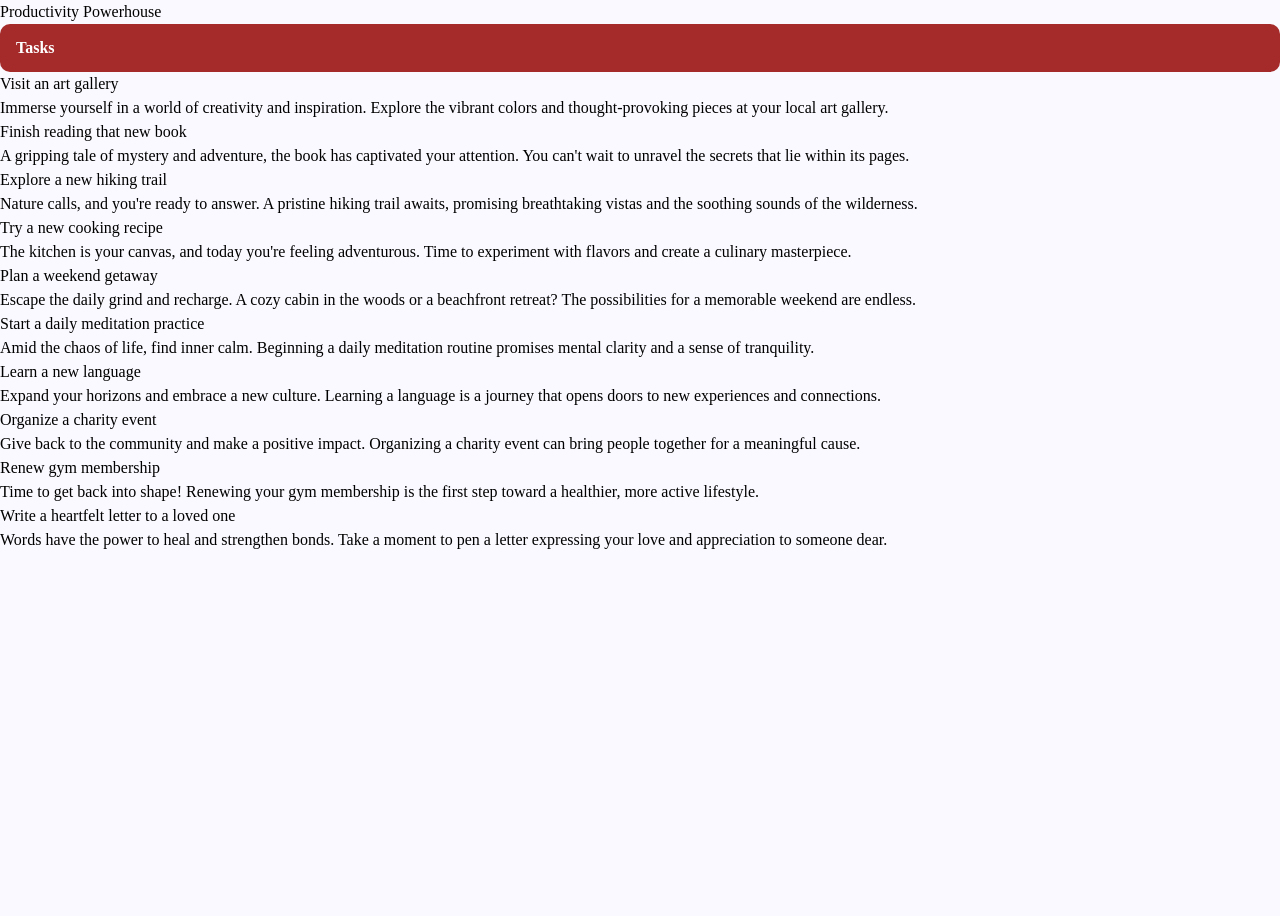
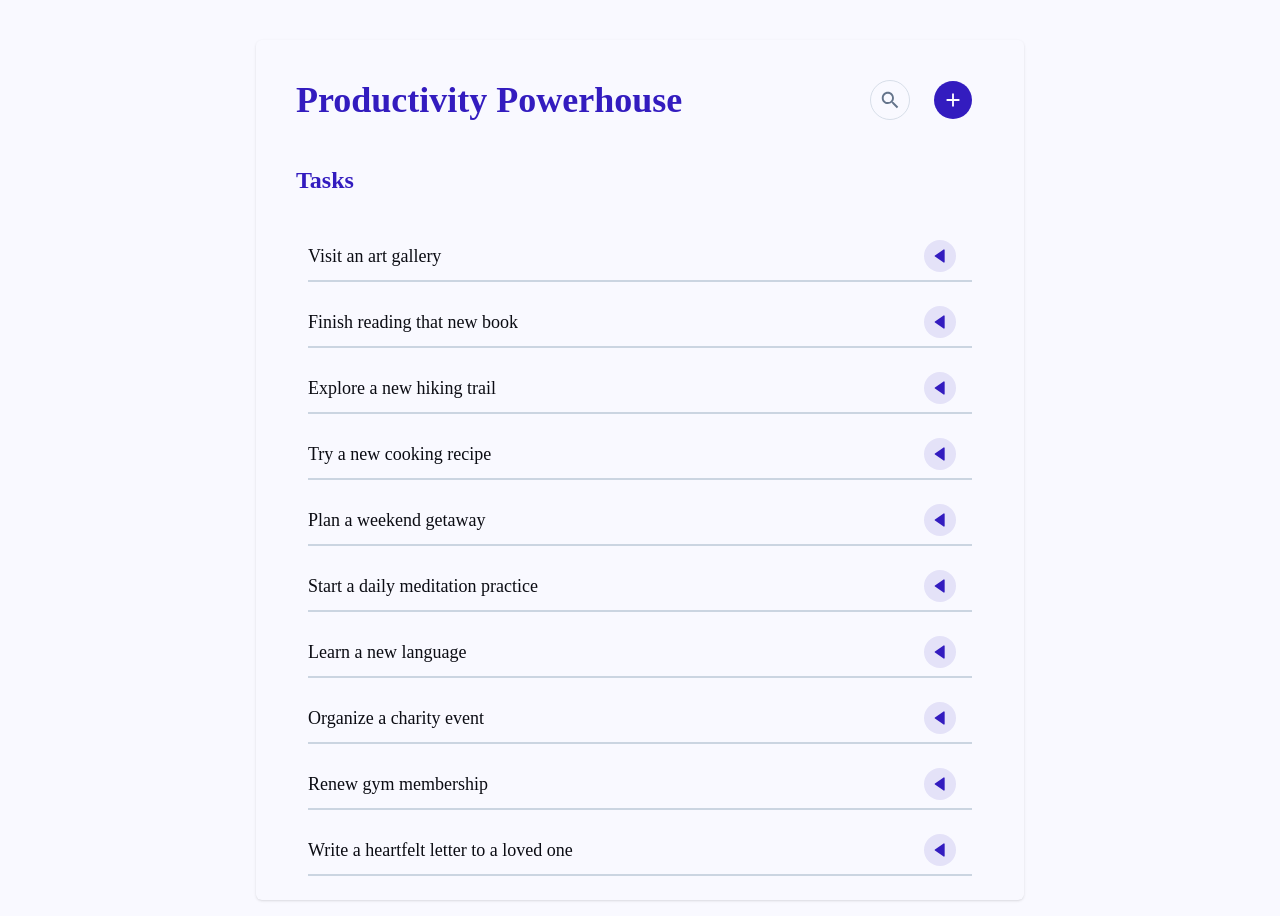
Before and after one commit to dhruvsakariya/Redington, a React (Create React App) app: page / in a window 1280 px wide. Before the commit the page ends 800 px from the top, so only its background shows below. Built offline with nearby package versions, Linux system fonts and the light colour scheme.

Commit message:
feat: Added mark as complete & show description feature

```diff
--- a/package.json
+++ b/package.json
@@ -14,6 +14,7 @@
     "moment": "^2.29.4",
     "react": "^18.2.0",
     "react-dom": "^18.2.0",
+    "react-icons": "^4.11.0",
     "react-redux": "^8.1.2",
     "react-scripts": "5.0.1",
     "typescript": "^4.9.5",
--- a/src/components/Task/Task.module.css
+++ b/src/components/Task/Task.module.css
@@ -2,12 +2,44 @@
 @tailwind components;
 @tailwind utilities;
 
-@layer components {
-    .myButton {
-        background-color: brown;
-        color: white;
-        padding: 12px 16px 12px 16px;
-        border-radius: 10px;
-        font-weight: 600;
-    }
+
+.title {
+    @apply text-primary font-[700] text-2xl md:text-3xl lg:text-4xl flex-1;
 }
+
+.tasks {
+    @apply text-primary py-3 text-xl md:text-2xl font-[600]
+}
+
+.taskContainer {
+    @apply flex items-start my-2;
+}
+
+.titleContainer {
+    @apply py-2 mx-3 flex flex-1 justify-between items-center border-b-2 border-slate-300 mb-2;
+}
+
+.descriptionHolder {
+    transition: transform .5s ease-in-out;
+}
+
+.taskDescription {
+    @apply mx-3 text-slate-600;
+
+    -webkit-user-select: none;
+    user-select: none;
+    max-height: 0;
+    overflow: hidden;
+    transition: max-height .5s ease-out, opacity 0.4s ease-out;
+    opacity: 0;
+}
+
+.showDescription {
+    opacity: 1;
+    transition: max-height .5s ease-in;
+    max-height: 200px;
+}
+
+.taskTitle {
+    @apply text-ink-primary text-lg cursor-pointer;
+}
--- a/src/components/Task/Task.tsx
+++ b/src/components/Task/Task.tsx
@@ -1,40 +1,103 @@
 import React from 'react';
 import { useAppSelector, useAppDispatch } from '../../app/hooks';
-import { todoState } from '../../store/todo/todoSlice';
+import {
+    completeTask,
+    showTaskDescription,
+    todoState,
+} from '../../store/todo/todoSlice';
+import { BiSolidLeftArrow } from 'react-icons/bi';
+import { IoMdSearch } from 'react-icons/io';
+import { BiPlus } from "react-icons/bi";
 
-import styles from "./Task.module.css";
-const { myButton } = styles;
+import styles from './Task.module.css';
+const {
+    tasks,
+    title,
+    taskTitle,
+    taskContainer,
+    titleContainer,
+    showDescription,
+    taskDescription,
+    descriptionHolder,
+} = styles;
 
 const Task = () => {
     const { list } = useAppSelector(todoState);
     const dispatch = useAppDispatch();
 
+    const handleShowDescription = (id: number) => {
+        dispatch(showTaskDescription(id));
+    };
+
+    const handleCompleteTask = (id: number) => {
+        dispatch(completeTask(id));
+    };
+
     return (
-        <main>
+        <main className=" w-full sm:w-[80%] md:w-[75%] lg:w-[60%]  mx-auto   px-[12px] sm:px-[24px] md:px-[32px] lg:px-[40px] py-2 mb-4  rounded-md mt-0 sm:mt-4 md:mt-8 lg:mt-10 shadow ">
+            <div className='flex items-center  my-8' >
+                <h1 className={title}>Productivity Powerhouse</h1>
+                <div className='border-slate-300/75 border rounded-full cursor-pointer mx-3 p-2 ' >
 
-            <h1>Productivity Powerhouse</h1>
+                    <IoMdSearch className='text-slate-500 ' size={22} />
+                </div>
+                <div className='bg-primary p-2 mx-3 rounded-full cursor-pointer' >
+                    <BiPlus className='text-white' size={22} />
+                </div>
+            </div>
 
-            <header>
-                <h3 className={myButton} >Tasks</h3>
+            <header className="mb-6">
+                <h3 className={tasks}>Tasks</h3>
             </header>
 
             <section>
-
-
-                {list.map(({ title, description, id }) => {
+                {list.map(
+                    (
+                        { title, description, id, displayDescription, isCompleted },
+                    ) => {
                         return (
-                        <div className="flex items-start" key={id}>
-                            <div className="checkbox">
-                                <input type="checkbox" id={id.toString()} hidden title="task status" />
+                            <div className={taskContainer} key={id}>
+                                <div className="checkbox flex pt-3 ">
+                                    <input
+                                        type="checkbox"
+                                        id={id.toString()}
+                                        checked={isCompleted}
+                                        hidden
+                                        title="task status"
+                                        onChange={() => handleCompleteTask(id)}
+                                    />
                                     <label htmlFor={id.toString()} className="check-box" />
                                 </div>
                                 <div>
-                                <label htmlFor={id.toString()}>{title}</label>
-                                <p>{description}</p>
+                                    <div className={`${titleContainer}`}>
+                                        <label
+                                            htmlFor={id.toString()}
+                                            className={`${taskTitle} ${isCompleted ? 'line-through' : null
+                                                } `}
+                                        >
+                                            {title}
+                                        </label>
+                                        <div
+                                            className="p-2 bg-primary/10 mr-4 rounded-full cursor-pointer"
+                                            onClick={() => handleShowDescription(id)}
+                                        >
+                                            <BiSolidLeftArrow
+                                                className={`${descriptionHolder} text-primary ${displayDescription ? '-rotate-[90deg]' : ''
+                                                    }`}
+                                            />
+                                        </div>
+                                    </div>
+                                    <p
+                                        className={`${taskDescription} ${displayDescription ? showDescription : ''
+                                            } `}
+                                    >
+                                        {description}
+                                    </p>
                                 </div>
                             </div>
                         );
-                })}
+                    }
+                )}
             </section>
         </main>
     );
--- a/src/store/todo/todoSlice.ts
+++ b/src/store/todo/todoSlice.ts
@@ -1,17 +1,19 @@
 import { PayloadAction, createSlice } from '@reduxjs/toolkit';
 import { RootState } from '../../app/index';
+import { reHydrate } from './todoThunk';
 
 interface Task {
     id: number;
     title: string;
     description: string;
     isCompleted: boolean;
+    displayDescription: boolean;
 }
 
 export interface TodoState {
     list: Task[];
 
-    form: Omit<Task, 'isCompleted' | 'id'>;
+    form: Omit<Task, 'isCompleted' | 'id' | 'displayDescription'>;
 }
 
 export const initialState: TodoState = {
@@ -22,6 +24,7 @@ export const initialState: TodoState = {
             description:
                 'Immerse yourself in a world of creativity and inspiration. Explore the vibrant colors and thought-provoking pieces at your local art gallery.',
             isCompleted: false,
+            displayDescription: false,
         },
         {
             id: 2,
@@ -29,6 +32,7 @@ export const initialState: TodoState = {
             description:
                 "A gripping tale of mystery and adventure, the book has captivated your attention. You can't wait to unravel the secrets that lie within its pages.",
             isCompleted: false,
+            displayDescription: false,
         },
 
         {
@@ -37,6 +41,7 @@ export const initialState: TodoState = {
             description:
                 "Nature calls, and you're ready to answer. A pristine hiking trail awaits, promising breathtaking vistas and the soothing sounds of the wilderness.",
             isCompleted: false,
+            displayDescription: false,
         },
 
         {
@@ -45,6 +50,7 @@ export const initialState: TodoState = {
             description:
                 "The kitchen is your canvas, and today you're feeling adventurous. Time to experiment with flavors and create a culinary masterpiece.",
             isCompleted: false,
+            displayDescription: false,
         },
 
         {
@@ -53,6 +59,7 @@ export const initialState: TodoState = {
             description:
                 'Escape the daily grind and recharge. A cozy cabin in the woods or a beachfront retreat? The possibilities for a memorable weekend are endless.',
             isCompleted: false,
+            displayDescription: false,
         },
 
         {
@@ -61,6 +68,7 @@ export const initialState: TodoState = {
             description:
                 'Amid the chaos of life, find inner calm. Beginning a daily meditation routine promises mental clarity and a sense of tranquility.',
             isCompleted: false,
+            displayDescription: false,
         },
 
         {
@@ -69,6 +77,7 @@ export const initialState: TodoState = {
             description:
                 'Expand your horizons and embrace a new culture. Learning a language is a journey that opens doors to new experiences and connections.',
             isCompleted: false,
+            displayDescription: false,
         },
 
         {
@@ -77,6 +86,7 @@ export const initialState: TodoState = {
             description:
                 'Give back to the community and make a positive impact. Organizing a charity event can bring people together for a meaningful cause.',
             isCompleted: false,
+            displayDescription: false,
         },
 
         {
@@ -85,6 +95,7 @@ export const initialState: TodoState = {
             description:
                 'Time to get back into shape! Renewing your gym membership is the first step toward a healthier, more active lifestyle.',
             isCompleted: false,
+            displayDescription: false,
         },
 
         {
@@ -93,6 +104,7 @@ export const initialState: TodoState = {
             description:
                 'Words have the power to heal and strengthen bonds. Take a moment to pen a letter expressing your love and appreciation to someone dear.',
             isCompleted: false,
+            displayDescription: false,
         },
     ],
     form: {
@@ -140,12 +152,26 @@ export const todoSlice = createSlice({
 
             state.list = [...list];
         },
+
+
+        showTaskDescription: (state, action: PayloadAction<number>) => {
+            const id = action.payload;
+            const list = state.list;
+
+            const taskIdx = list.findIndex((item) => item.id === id);
+
+            list[taskIdx].displayDescription = !list[taskIdx].displayDescription;
+
+            state.list = [...list];
+        }
     },
 
-    extraReducers: (builder) => { },
+    extraReducers: (builder) => {
+        reHydrate(builder);
+    },
 });
 
-export const { addTask } = todoSlice.actions;
+export const { addTask, showTaskDescription, completeTask } = todoSlice.actions;
 
 export const todoState = (state: RootState) => state.todo;
 
--- a/src/store/todo/todoThunk.ts
+++ b/src/store/todo/todoThunk.ts
@@ -0,0 +1,22 @@
+import { ActionReducerMapBuilder } from "@reduxjs/toolkit";
+import { TodoState, initialState } from "./todoSlice";
+import { REHYDRATE, RehydrateAction } from 'redux-persist';
+import { RootState } from "../../app/index";
+
+export const reHydrate = (
+    builder: ActionReducerMapBuilder<TodoState>
+): void => {
+    builder.addCase(REHYDRATE, (state, action: RehydrateAction) => {
+        const root = action.payload as RootState;
+        const { list } = initialState;
+
+        if (root && root.todo) state = root.todo;
+
+        for (let i = 0; i < list.length; i++)
+            state.list[i].displayDescription = false;
+
+        return {
+            ...state,
+        };
+    });
+};
--- a/tailwind.config.js
+++ b/tailwind.config.js
@@ -15,7 +15,9 @@ module.exports = {
       },
 
       colors: {
-        primary: '#331cbf'
+        primary: '#331cbf',
+
+        'ink-primary': '#0b0c13',
       }
     },
   },
```
Also changed, not shown: src/styles/checkbox.css (+7 -2 lines), 1 other file (tests, documents, lock files or other folders). Lines whose indentation alone changed are shown as unchanged.
